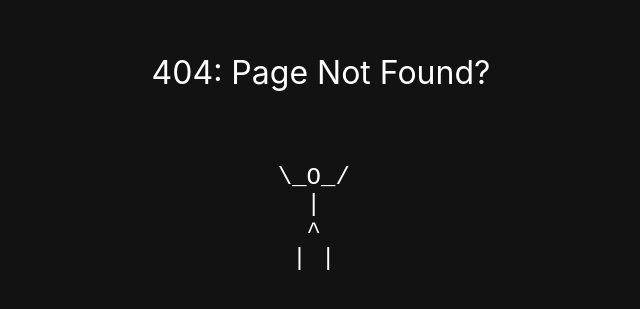
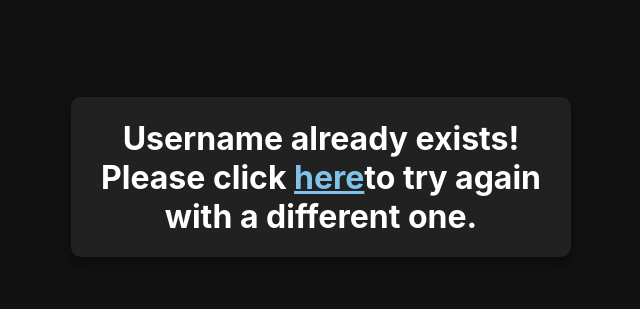
Before and after one commit to jamiegyoung/f28wp, a React (Create React App) app in the folder app/: page /user-exists in a window 1280 px wide. Before the commit this address had no page. Shown: the part 223-532 px from the top of the page, without its empty margins (319-959 px from the left). Built offline with nearby package versions, Linux system fonts and the light colour scheme.

Commit message:
Added handling and screen for username already existing on registration

```diff
--- a/app/src/App.js
+++ b/app/src/App.js
@@ -12,6 +12,7 @@ import StartMenu from "./components/StartMenu/StartMenu";
 import NoMatch from "./components/NoMatch";
 import AccountScreen from "./components/AccountScreen/AccountScreen";
 import LoginFail from "./LoginFail";
+import UserAlreadyExists from "./UserAlreadyExists";
 
 const App = () => {
   const history = useHistory();
@@ -34,6 +35,9 @@ const App = () => {
           <Route path="/register">
             <AccountScreen registration></AccountScreen>
           </Route>
+          <Route path="/user-exists">
+            <UserAlreadyExists></UserAlreadyExists>
+          </Route>
           <Route path="/game">
             <Game></Game>
           </Route>
--- /dev/null
+++ b/app/src/UserAlreadyExists.jsx
@@ -0,0 +1,57 @@
+import React, { useEffect, useState, useRef } from "react";
+import { Link } from "react-router-dom";
+
+const UserAlreadyExists = () => {
+  const [pseudoHidden, setPseudoHidden] = useState(true);
+  const isComponentLoaded = useRef(true);
+
+  useEffect(() => {
+    setTimeout(() => {
+      if (!isComponentLoaded) return;
+      setPseudoHidden(false);
+    }, 200);
+
+    return () => {
+      isComponentLoaded.current = false;
+    };
+  }, []);
+
+  return (
+    <div
+      style={{
+        display: "flex",
+        justifyContent: "center",
+        alignItems: "center",
+        height: "100vh",
+      }}
+    >
+      <div style={{
+        maxWidth: '500px',
+        backgroundColor: '#212121',
+        borderRadius: '10px',
+        boxShadow: '0 10px 20px rgba(0,0,0,0.19), 0 6px 6px rgba(0,0,0,0.23)'
+      }}>
+        <h1
+        className="noselect"
+          style={{
+            color: "white",
+            textAlign: "center",
+          }}
+        >
+          Username already exists! Please click{" "}
+          <Link
+            style={{
+              color: '#80c3ea'
+            }}
+            to="/register"
+          >
+            here
+          </Link>
+          to try again with a different one.
+        </h1>
+      </div>
+    </div>
+  );
+};
+
+export default UserAlreadyExists;
```
Also changed, not shown: 1 other file (tests, documents, lock files or other folders).
